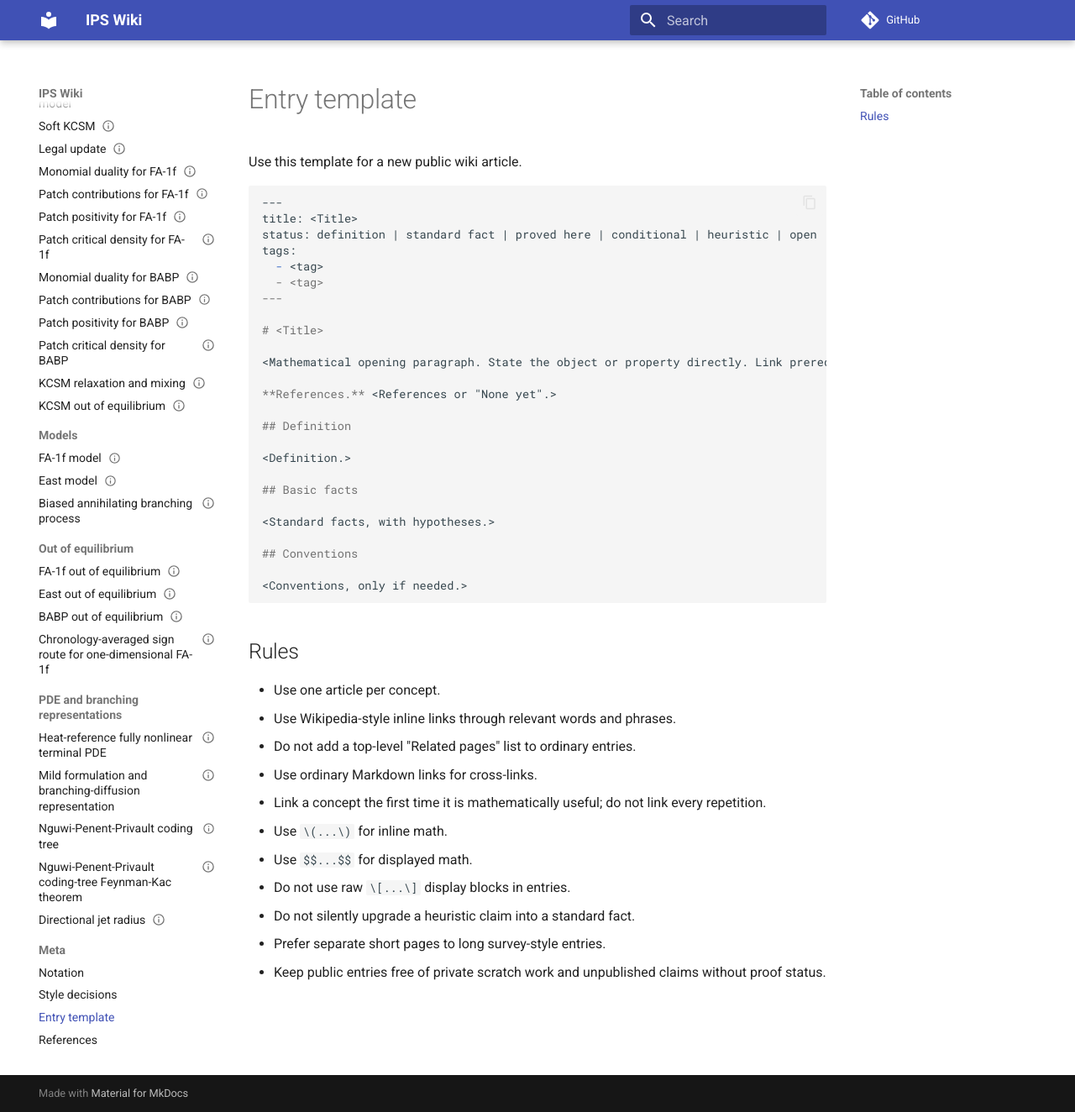
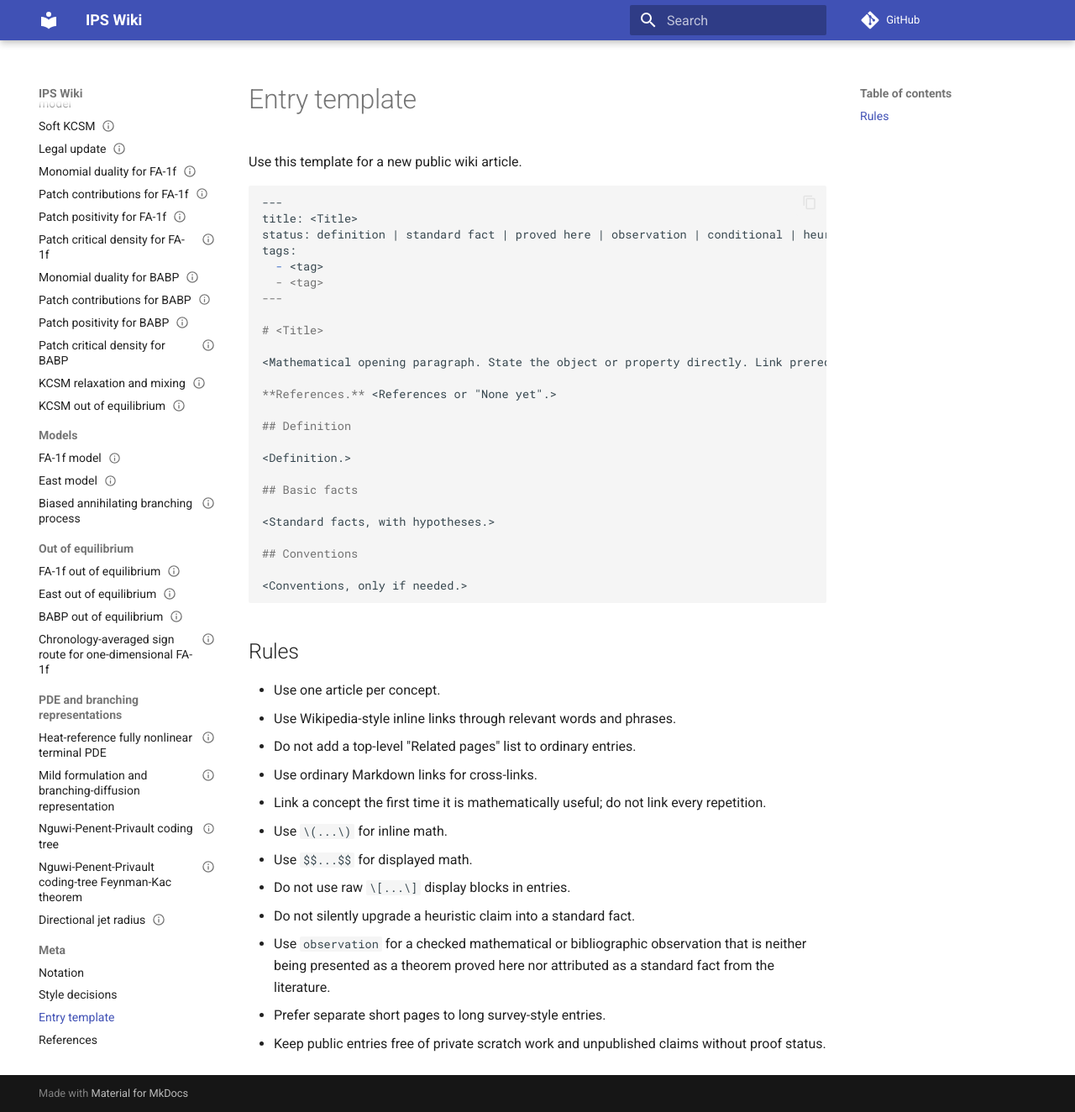
Before and after one commit to maciejgluchowski86-beep/ips-wiki, an MkDocs documentation site: the page built from docs/meta/entry-template.md, in a window 1280 px wide and 1324 px high. Shown: the whole window at 84% size. Built offline with MkDocs 1.6.1 and Material for MkDocs 9.7.7, drawn with Linux system fonts in a browser that asks for light colours; comment, search, counter and statistics services are not loaded.

Commit message:
Add observation entry status

````diff
--- a/docs/meta/entry-template.md
+++ b/docs/meta/entry-template.md
@@ -9,7 +9,7 @@ Use this template for a new public wiki article.
 ```markdown
 ---
 title: <Title>
-status: definition | standard fact | proved here | conditional | heuristic | open | obsolete
+status: definition | standard fact | proved here | observation | conditional | heuristic | open | obsolete
 tags:
   - <tag>
   - <tag>
@@ -45,5 +45,6 @@ tags:
 - Use `$$...$$` for displayed math.
 - Do not use raw `\[...\]` display blocks in entries.
 - Do not silently upgrade a heuristic claim into a standard fact.
+- Use `observation` for a checked mathematical or bibliographic observation that is neither being presented as a theorem proved here nor attributed as a standard fact from the literature.
 - Prefer separate short pages to long survey-style entries.
 - Keep public entries free of private scratch work and unpublished claims without proof status.
````
